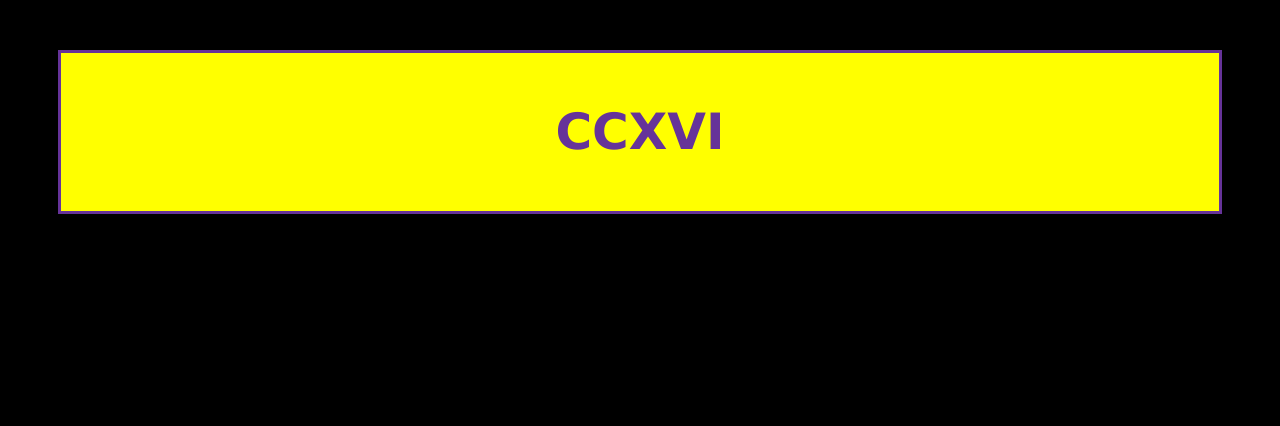
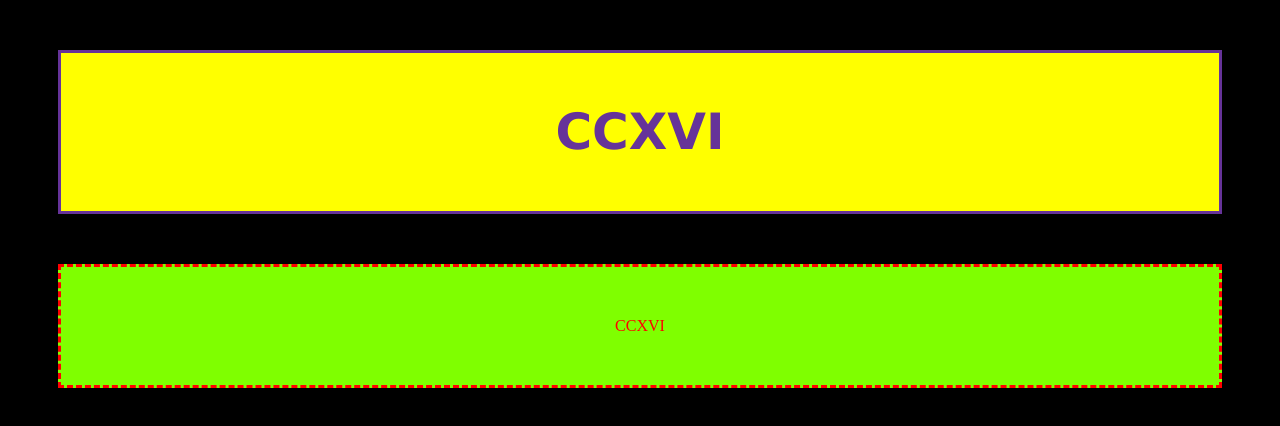
Before and after one commit to Nicolayccxvi/html-js-fagskolen2025, a plain HTML site: page Emne 1/Oppgaver/114A-E/html.html in a window 1280 px wide. Drawn offline with Linux system fonts and the light colour scheme.

Commit message:
lagt til en paragraph

```diff
--- a/Emne 1/Oppgaver/114A-E/html.html
+++ b/Emne 1/Oppgaver/114A-E/html.html
@@ -23,10 +23,20 @@
             border: solid;
 
         }
+        p
+        {
+            color: red;
+            text-align: center;
+            background-color: chartreuse;
+            padding: 50px;
+            margin: 50px;
+            border: dashed;
+        }
     </style>
 </head>
 <body>
 <h1>CCXVI</h1>
+<p>CCXVI</p>
 
 </body>
 </html>
```
